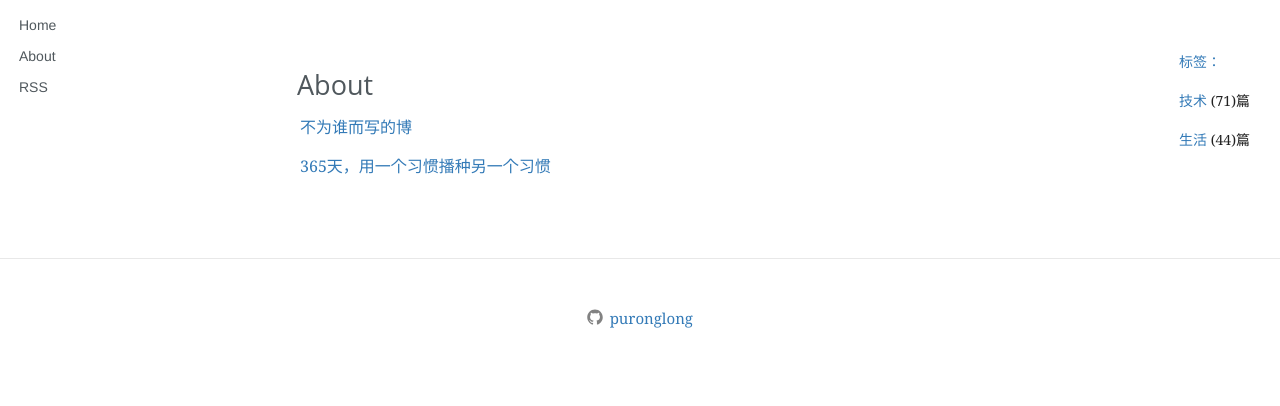
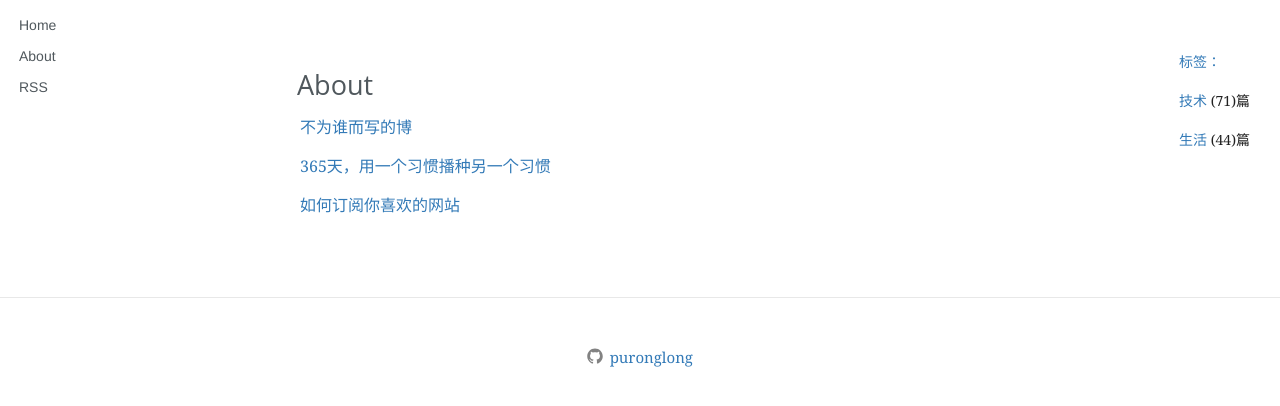
Before and after one commit to PuRonglong/blog, a Jekyll site: the page built from about.md, in a window 1280 px wide. Shown: the top 406 px of the page. Built offline with Jekyll 4.4.1, drawn with Linux system fonts in a browser that asks for light colours; nearby versions of some CDN libraries; comment, search, counter and statistics services are not loaded.

Commit message:
edit about page

```diff
--- a/about.md
+++ b/about.md
@@ -4,6 +4,8 @@ title: About
 permalink: /about/
 ---
 
-[不为谁而写的博]({{site.url}}/2016/06/08/whrite-blog.html)
+[不为谁而写的博]({{site.url}}2016/06/08/whrite-blog.html)
 
-[365天，用一个习惯播种另一个习惯]({{site.url}}/2016/08/02/schedule.html)
+[365天，用一个习惯播种另一个习惯]({{site.url}}2016/08/02/schedule.html)
+
+[如何订阅你喜欢的网站]({{site.url}}2016/09/02/rss.html)
```
